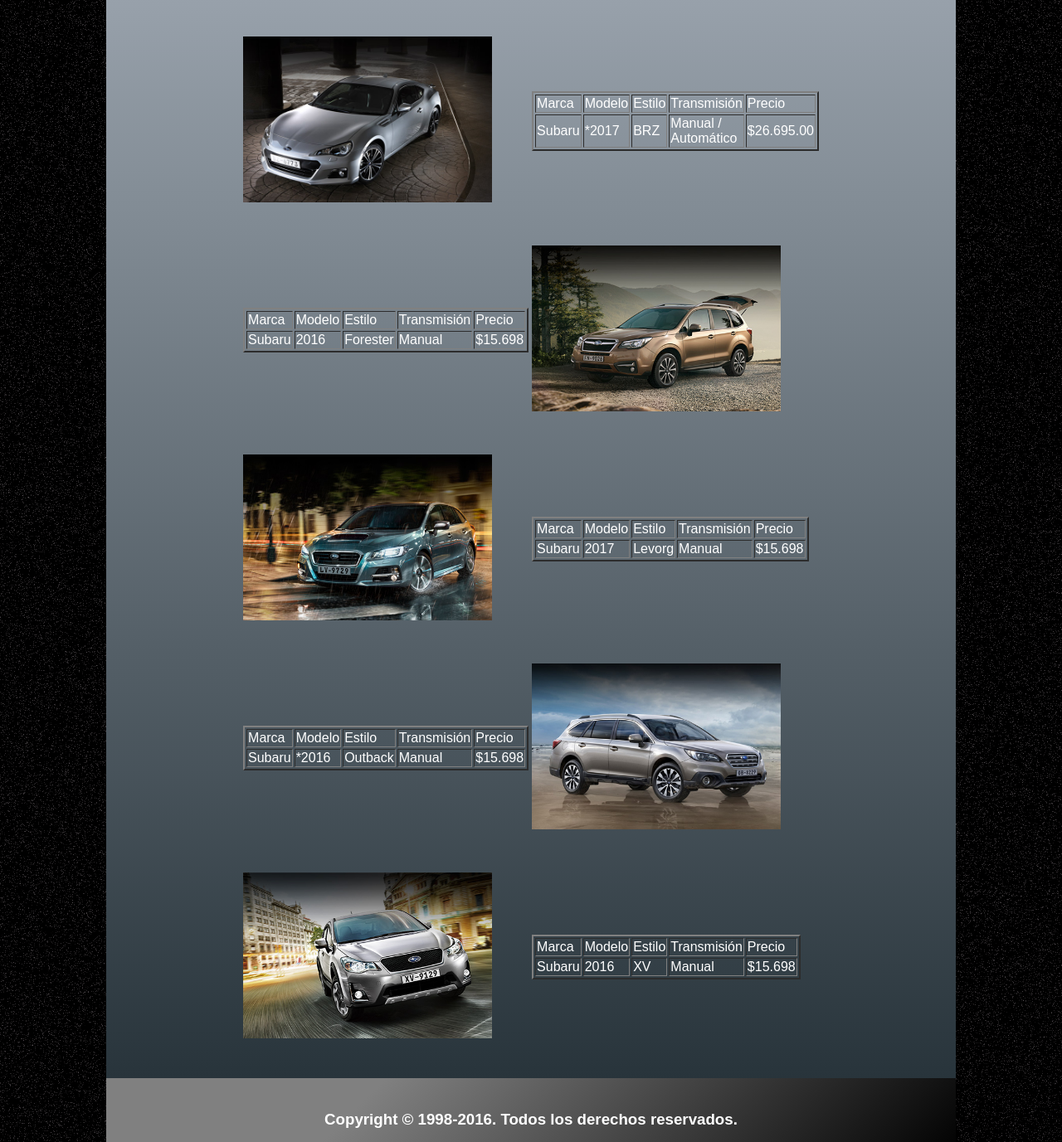
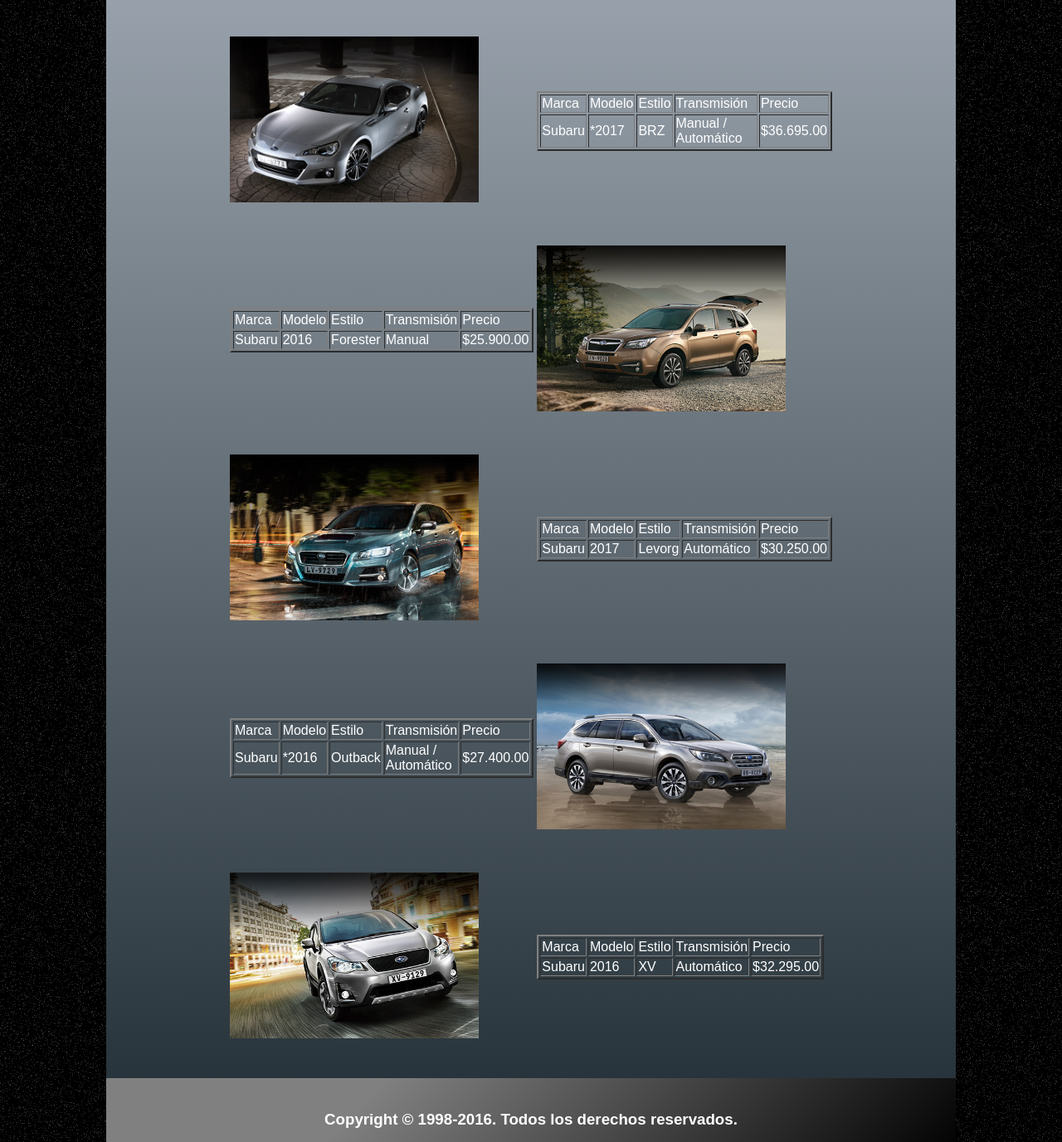
Before and after one commit to MilenaSolanoGonzalez/Proyecto_crautos, a plain HTML site: page marcas/subaru.html in a window 1280 px wide. Shown: the part 460-1837 px from the top of the page at 83% size. Drawn offline with Linux system fonts and the light colour scheme.

Commit message:
Add files via upload

```diff
--- a/marcas/subaru.html
+++ b/marcas/subaru.html
@@ -25,13 +25,13 @@
           <td><a href="#foto1"><div id="imagen_derecha"><img src="../fotos/subaru/subaru brz-.jpg" width="300px;"  height="200px;" /></div></a></td>
           <td>  <table border="2">
             <td>Marca</td><td>Modelo</td><td>Estilo</td><td>Transmisión</td><td>Precio</td>
-            <tr><td>Subaru</td><td>*2017</td><td>BRZ</td><td>Manual / Automático</td><td>$26.695.00</td></tr>
+            <tr><td>Subaru</td><td>*2017</td><td>BRZ</td><td>Manual / Automático</td><td>$36.695.00</td></tr>
           </table></td>
         </tr>
         <tr id="fila_carro">
           <td>  <table border="2">
             <td>Marca</td><td>Modelo</td><td>Estilo</td><td>Transmisión</td><td>Precio</td>
-            <tr><td>Subaru</td><td>2016</td><td>Forester</td><td>Manual</td><td>$15.698</td></tr>
+            <tr><td>Subaru</td><td>2016</td><td>Forester</td><td>Manual</td><td>$25.900.00</td></tr>
           </table></td>
           <td><a href="#foto2"><div><img src="../fotos/subaru/subaru forester.jpg" width="300px;"  height="200px;" /></div></a></td>
         </tr>
@@ -39,13 +39,13 @@
           <td><a href="#foto3"><div id="imagen_derecha"><img src="../fotos/subaru/subaru levorg.jpg" width="300px;"  height="200px;" /></div></a></td>
           <td>  <table border="2">
             <td>Marca</td><td>Modelo</td><td>Estilo</td><td>Transmisión</td><td>Precio</td>
-            <tr><td>Subaru</td><td>2017</td><td>Levorg</td><td>Manual</td><td>$15.698</td></tr>
+            <tr><td>Subaru</td><td>2017</td><td>Levorg</td><td>Automático</td><td>$30.250.00</td></tr>
           </table></td>
         </tr>
         <tr id="fila_carro">
           <td>  <table border="2">
             <td>Marca</td><td>Modelo</td><td>Estilo</td><td>Transmisión</td><td>Precio</td>
-            <tr><td>Subaru</td><td>*2016</td><td>Outback</td><td>Manual</td><td>$15.698</td></tr>
+            <tr><td>Subaru</td><td>*2016</td><td>Outback</td><td>Manual / Automático</td><td>$27.400.00</td></tr>
           </table></td>
           <td><a href="#foto4"><div><img src="../fotos/subaru/subaru outback.jpg" width="300px;"  height="200px;" /></div></a></td>
         </tr>
@@ -53,7 +53,7 @@
           <td><a href="#foto5"><div id="imagen_derecha"><img src="../fotos/subaru/subaru xv.jpg" width="300px;"  height="200px;" /></div></a></td>
           <td>  <table border="2">
             <td>Marca</td><td>Modelo</td><td>Estilo</td><td>Transmisión</td><td>Precio</td>
-            <tr><td>Subaru</td><td>2016</td><td>XV</td><td>Manual</td><td>$15.698</td></tr>
+            <tr><td>Subaru</td><td>2016</td><td>XV</td><td>Automático</td><td>$32.295.00</td></tr>
           </table></td>
         </tr>
       </table>
```
